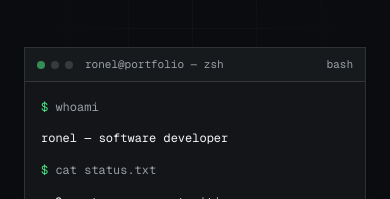
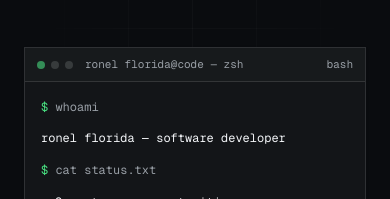
Before and after one commit to devronel/developer-portfolio, a Next.js app: page / in a window 390 px wide. Shown: the part 541-740 px from the top of the page. Built offline with nearby package versions, Linux system fonts and the light colour scheme.

Commit message:
Update content of hero and mobile nav

```diff
--- a/components/sections/hero.tsx
+++ b/components/sections/hero.tsx
@@ -72,7 +72,7 @@ export function Hero() {
         </Reveal>
 
         <Reveal delay={80}>
-          <WindowFrame title={`${profile.handle}@portfolio — zsh`} meta="bash">
+          <WindowFrame title={`${profile.handle}@code — zsh`} meta="bash">
             <div className="space-y-3 font-mono text-xs leading-relaxed">
               <p className="text-muted-foreground">
                 <span className="text-primary">$</span> whoami
--- a/components/site/mobile-nav.tsx
+++ b/components/site/mobile-nav.tsx
@@ -38,7 +38,7 @@ export function MobileNav() {
       <SheetContent side="right" showCloseButton={false}>
         <SheetHeader>
           <SheetTitle className="font-mono text-xs text-muted-foreground">
-            {profile.handle}@portfolio
+            {profile.handle}@code
           </SheetTitle>
           <SheetDescription className="sr-only">
             Jump to a section of the page.
--- a/data/portfolio.ts
+++ b/data/portfolio.ts
@@ -78,7 +78,7 @@ export const siteConfig: SiteConfig = {
 
 export const profile: Profile = {
   name: "Ronel Florida",
-  handle: "ronel",
+  handle: "ronel florida",
   role: "Software Developer",
   location: "Occidental Mindoro, Philippines",
   availability: { open: true, label: "Open to new opportunities" },
```
